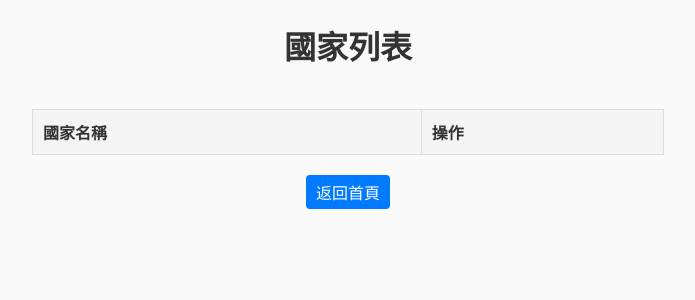
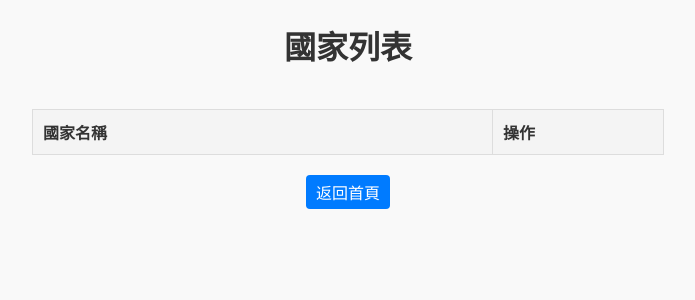
Before and after one commit to wayne777aa/Which_country_fits_me, a Flask app: page /edit-country in a window 1280 px wide. Shown: the part 303-603 px from the top of the page, without its empty margins (292-987 px from the left). Run offline with Flask 3, Linux system fonts and the light colour scheme; tables that the repository leaves empty or names only in its code hold one stand-in row (values such as "Sample post"); lists and menus that the app fills with data are empty.

Commit message:
Update modify_cty.html

```diff
--- a/templates/modify_cty.html
+++ b/templates/modify_cty.html
@@ -46,7 +46,7 @@
         <thead>
             <tr>
                 <th>國家名稱</th>
-                <th>操作</th>
+                <th style="width: 150px;">操作</th>
             </tr>
         </thead>
         <tbody>
@@ -55,6 +55,7 @@
                 <td>{{ country.country_name }}</td>
                 <td>
                     <a href="/edit-country-form/{{ country.country_name }}">編輯</a>
+                    <a href="/delete-country/{{ country.country_name }}">刪除</a>
                 </td>
             </tr>
             {% endfor %}
```
